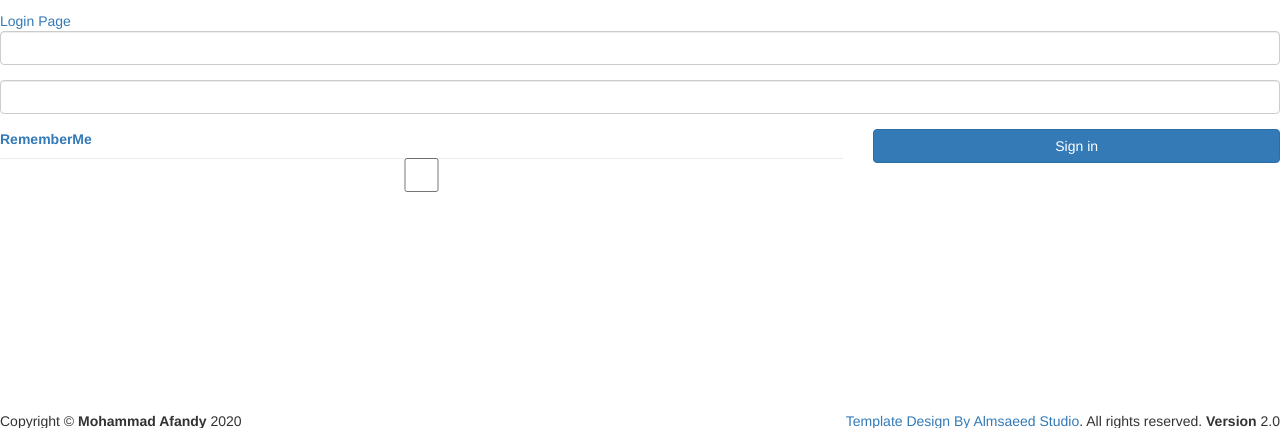
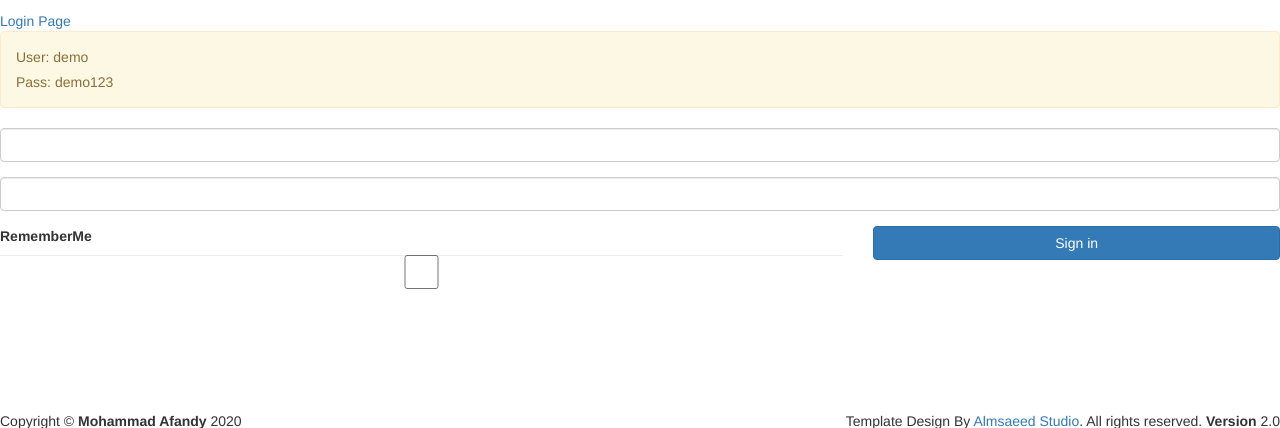
Before and after one commit to MohammadAfandy/spk-app, a Yii app: template views/site/login.php in a window 1280 px wide. Shown: the part 111-539 px from the top of the page. Run offline with PHP 8.4 and a stand-in for Yii, Linux system fonts and the light colour scheme; the template is opened without the code that fills it, so the values that code supplies are empty; form fields are guessed from the names that the template uses; some libraries are stand-ins or nearby versions.

Commit message:
add info user demo and change loading text

```diff
--- a/views/layouts/main.php
+++ b/views/layouts/main.php
@@ -60,7 +60,7 @@
         }
 
         $(document).on("submit", "form", function() {
-            $(this).find(":submit").attr("disabled", true).html("<span class=\'fa fa-spin fa-spinner\'></span>Proses");
+            $(this).find(":submit").attr("disabled", true).html("<span class=\'fa fa-spin fa-spinner\'></span> Loading ...");
         });
 
         $(".dataTable").dataTable({
--- a/views/site/login.php
+++ b/views/site/login.php
@@ -27,10 +27,14 @@
 
 <div class="login-box">
     <div class="login-logo">
-        <a href="#">Login Page
+        <a href="#">Login Page</a>
     </div>
     <!-- /.login-logo -->
     <div class="login-box-body">
+        <div class="alert alert-warning">
+            <p>User: demo</p>
+            <p>Pass: demo123</p>
+        </div>
 
         <?php $form = ActiveForm::begin(['id' => 'login-form', 'enableClientValidation' => false]); ?>
 
```
